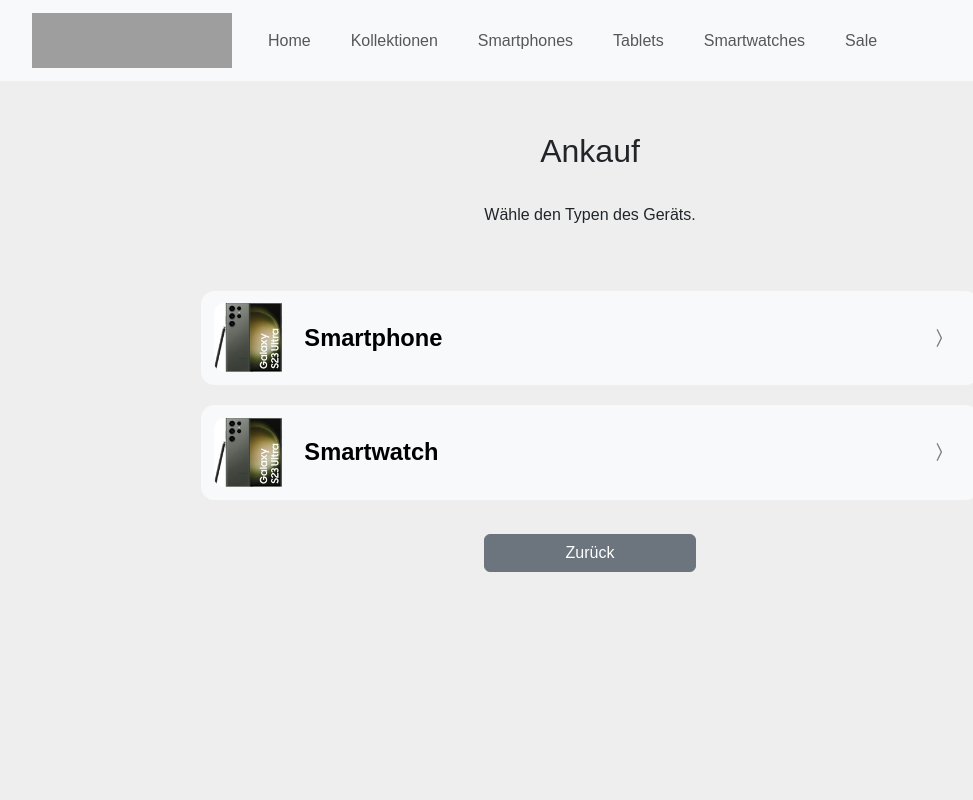
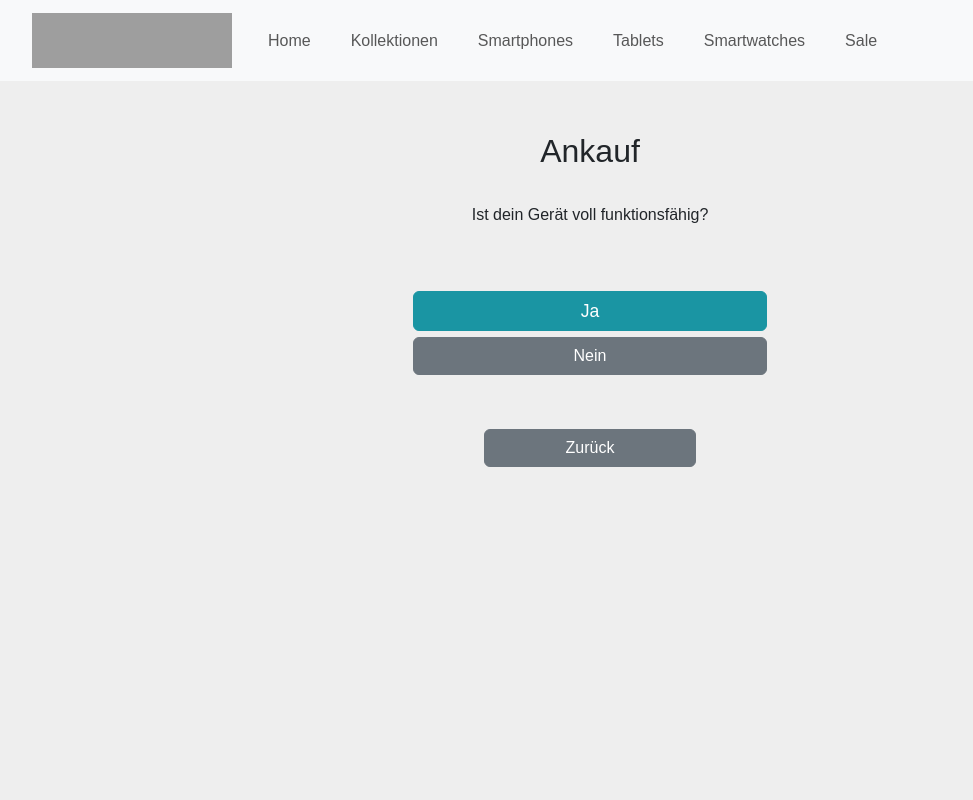
Before and after one commit to Handingo/Ankauf-Proto, a React (Create React App) app: page / in a window 1280 px wide. Both pictures are taken after a click on the button "Start". Shown: the top 800 px of the page, without its empty margins (50-1023 px from the left). Built offline with nearby package versions, Linux system fonts and the light colour scheme; grey boxes are pictures that could not be loaded.

Commit message:
Added functionality question

```diff
--- a/src/App.css
+++ b/src/App.css
@@ -112,6 +112,17 @@ body {
 .Steps {
     margin: 4%;
     min-height: 85vh;
+}
+
+#step-functionality-selection {
+    display: flex;
+    flex-direction: column;
+    align-items: center;
+}
+
+#step-functionality-selection button {
+    width: 30%;
+    margin-bottom: 0.5%;
 }
 
 .selection {
@@ -363,7 +374,7 @@ button {
     margin-bottom: 0.5%;
 }
 
-#button-search, #button-send-ticket, #button-create-ticket {
+#button-search, #button-functionality-yes, #button-send-ticket, #button-create-ticket {
     background-color: #1a95a3;
     border-color: #1a95a3;
 
--- /dev/null
+++ b/src/components/steps/FunctionalityStep.jsx
@@ -0,0 +1,42 @@
+import { Component } from "react";
+import { connect } from 'react-redux';
+import { Button, Col } from "react-bootstrap";
+import * as selectionActions from '../../actions/SelectionActions';
+
+class FunctionalityStep extends Component {
+
+    constructor(props) {
+        super(props);
+        this.handleClick = this.handleClick.bind(this);
+    }
+
+    handleClick(e) {
+        this.props.dispatch(selectionActions.getSelectStepAction(this.props.selection.step + 1));
+        window.scrollTo(0, 0);
+    }
+
+    handleClickNo(e) {
+        this.props.dispatch(selectionActions.getSelectStepAction(-1));
+        window.scrollTo(0, 0);
+    }
+
+    render() {
+        return (
+            <div id="step-functionality">
+                <h2>Ankauf</h2>
+                <br/>
+                <p>Ist dein Gerät voll funktionsfähig?</p>
+                <br/>
+                <br/>
+                <Col id="step-functionality-selection">
+                    <Button id="button-functionality-yes" onClick={this.handleClick}>Ja</Button>
+                    <Button variant="secondary" onClick={this.handleClickNo}>Nein</Button>
+                </Col>
+                <br/>
+                <br/>
+            </div>
+        );
+    }
+}
+
+export default connect(state => { return state; })(FunctionalityStep);
--- a/src/components/steps/Step.jsx
+++ b/src/components/steps/SelectionStep.jsx
@@ -5,7 +5,7 @@ import * as selectionActions from '../../actions/SelectionActions';
 import IconContinue from "../../icons/IconContinue";
 import IconPreview from "../../icons/IconPreview";
 
-class Step extends Component {
+class SelectionStep extends Component {
 
     constructor(props) {
         super(props);
@@ -77,4 +77,4 @@ class Step extends Component {
     }
 }
 
-export default connect(state => { return state; })(Step);
+export default connect(state => { return state; })(SelectionStep);
--- a/src/components/steps/Steps.jsx
+++ b/src/components/steps/Steps.jsx
@@ -4,16 +4,18 @@ import { bindActionCreators } from 'redux';
 import { Button } from "react-bootstrap";
 import * as selectionActions from '../../actions/SelectionActions';
 import StepInit from './StepInit';
-import Step from './Step';
+import SelectionStep from './SelectionStep';
 import StepEnd from "./StepEnd";
 import TicketForm from "./TicketForm";
 import TicketConfirmation from "./TicketConfirmation";
+import FunctionalityStep from "./FunctionalityStep";
 
 class Steps extends Component {
 
     steps = [
         <StepInit/>,
-        <Step
+        <FunctionalityStep/>,
+        <SelectionStep
             id={1}
             text="Wähle den Typen des Geräts."
             entities={[
@@ -22,7 +24,7 @@ class Steps extends Component {
             ]}
             action={selectionActions.getSelectDeviceTypeAction}
         />,
-        <Step
+        <SelectionStep
             id={2}
             text="Wähle den Hersteller des Geräts."
             entities={[
@@ -31,7 +33,7 @@ class Steps extends Component {
             ]}
             action={selectionActions.getSelectBrandAction}
         />,
-        <Step
+        <SelectionStep
             id={3}
             text="Wähle das Modell des Geräts."
             entities={[
@@ -42,7 +44,7 @@ class Steps extends Component {
             ]}
             action={selectionActions.getSelectModelAction}
         />,
-        <Step
+        <SelectionStep
             id={4}
             text="Wähle die Farbe des Modells."
             entities={[
@@ -52,7 +54,7 @@ class Steps extends Component {
             ]}
             action={selectionActions.getSelectColorAction}
         />,
-        <Step
+        <SelectionStep
             id={5}
             text="Wie viel Speicherplatz bietet das Modell?"
             entities={[
@@ -64,7 +66,7 @@ class Steps extends Component {
             ]}
             action={selectionActions.getSelectInternalMemoryAction}
         />,
-        <Step
+        <SelectionStep
             id={6}
             text="In welchem Zustand befindet sich das Gerät?"
             entities={[
```
Also changed, not shown: src/components/steps/CancellingStep.jsx (added, +44 -0 lines).
